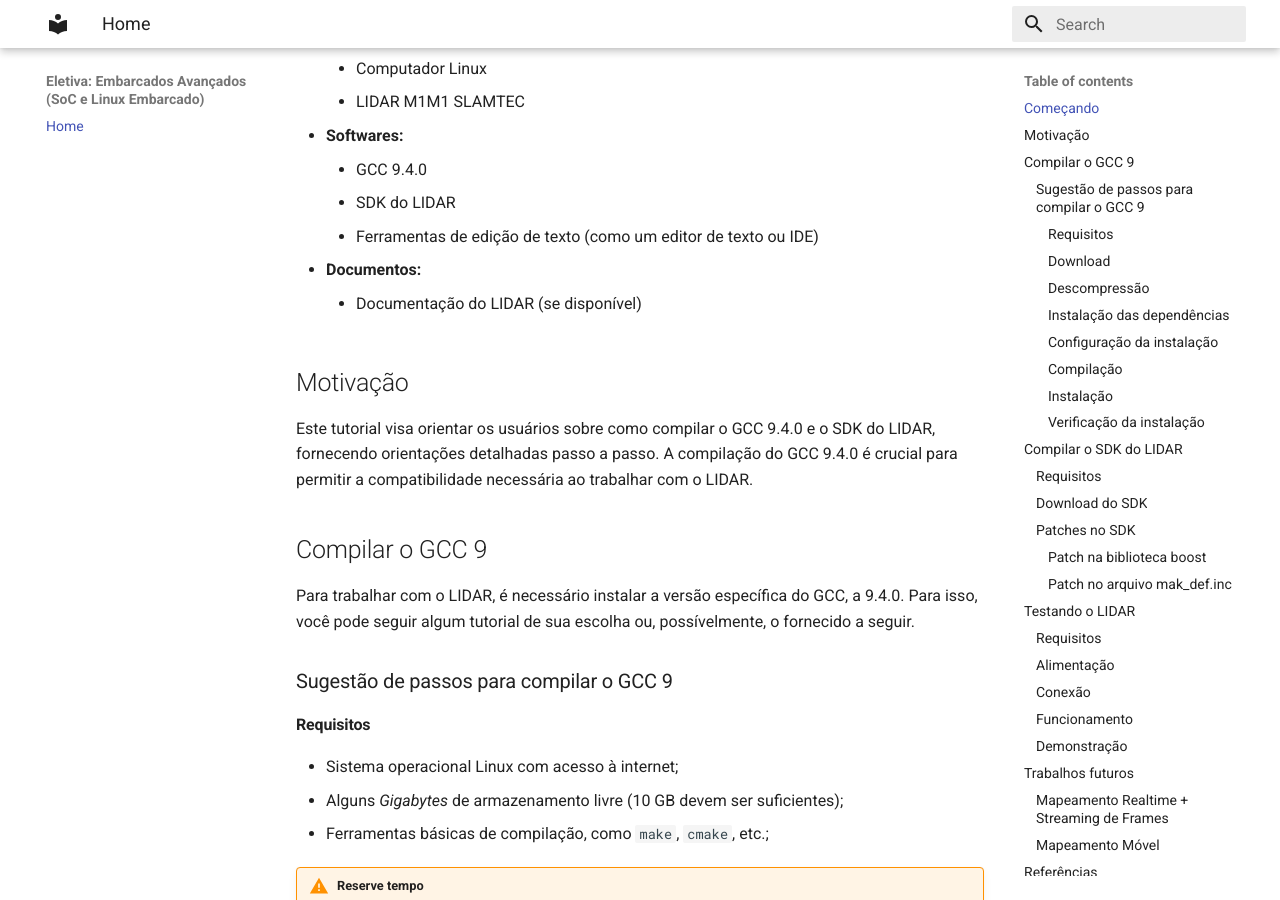
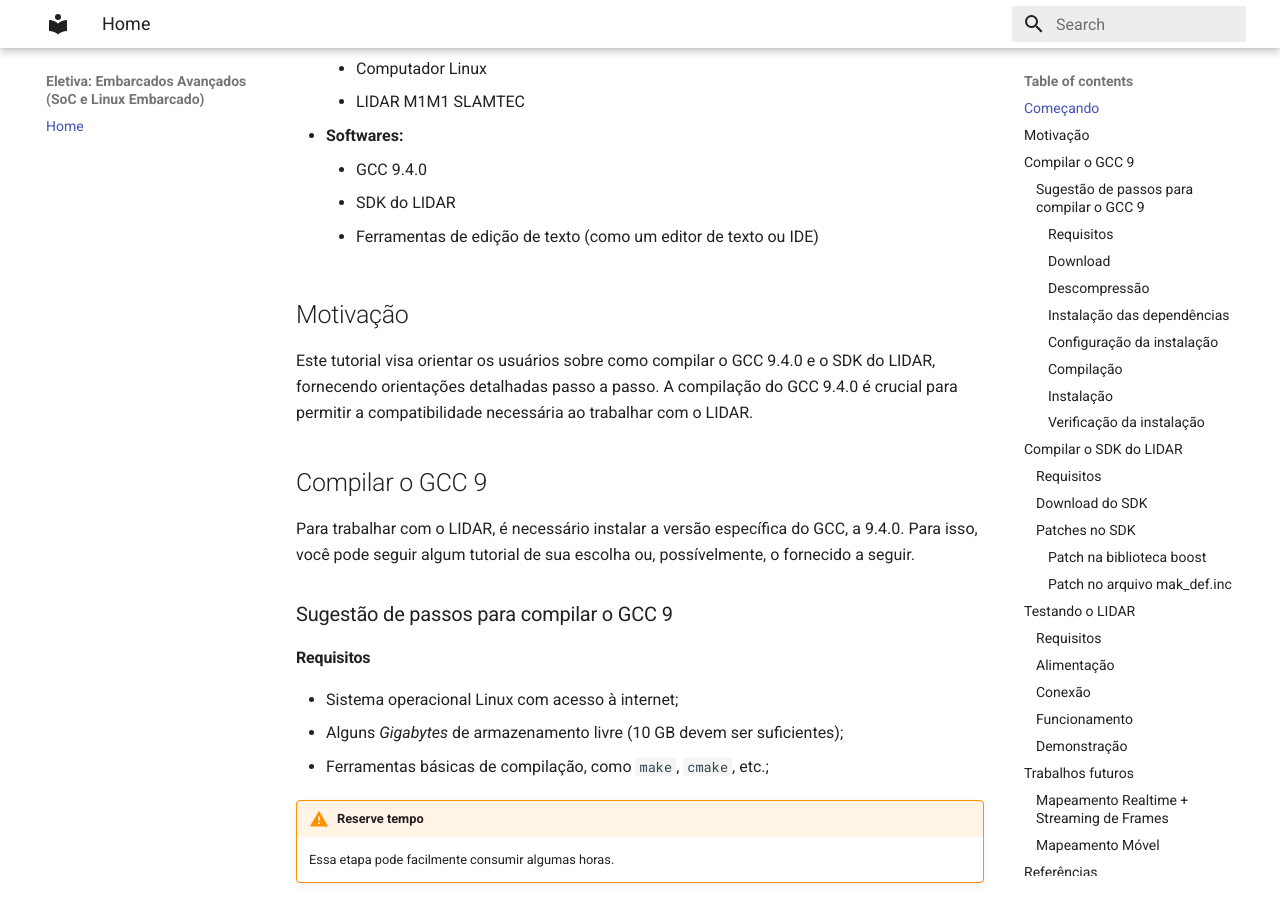
Before and after one commit to cicerotcv/lidar-development-kit, an MkDocs documentation site: the page built from docs-src/index.md, in a window 1280 px wide and 900 px high, scrolled down 450 px. Built offline with MkDocs 1.6.1 and Material for MkDocs 9.7.7, drawn with Linux system fonts in a browser that asks for light colours.

Commit message:
remove 'documentação' from requirements

```diff
--- a/docs-src/index.md
+++ b/docs-src/index.md
@@ -17,8 +17,6 @@ Para seguir este tutorial, é necessário:
     - GCC 9.4.0
     - SDK do LIDAR
     - Ferramentas de edição de texto (como um editor de texto ou IDE)
-- **Documentos:**
-    - Documentação do LIDAR (se disponível)
 
 ## Motivação
 
```
